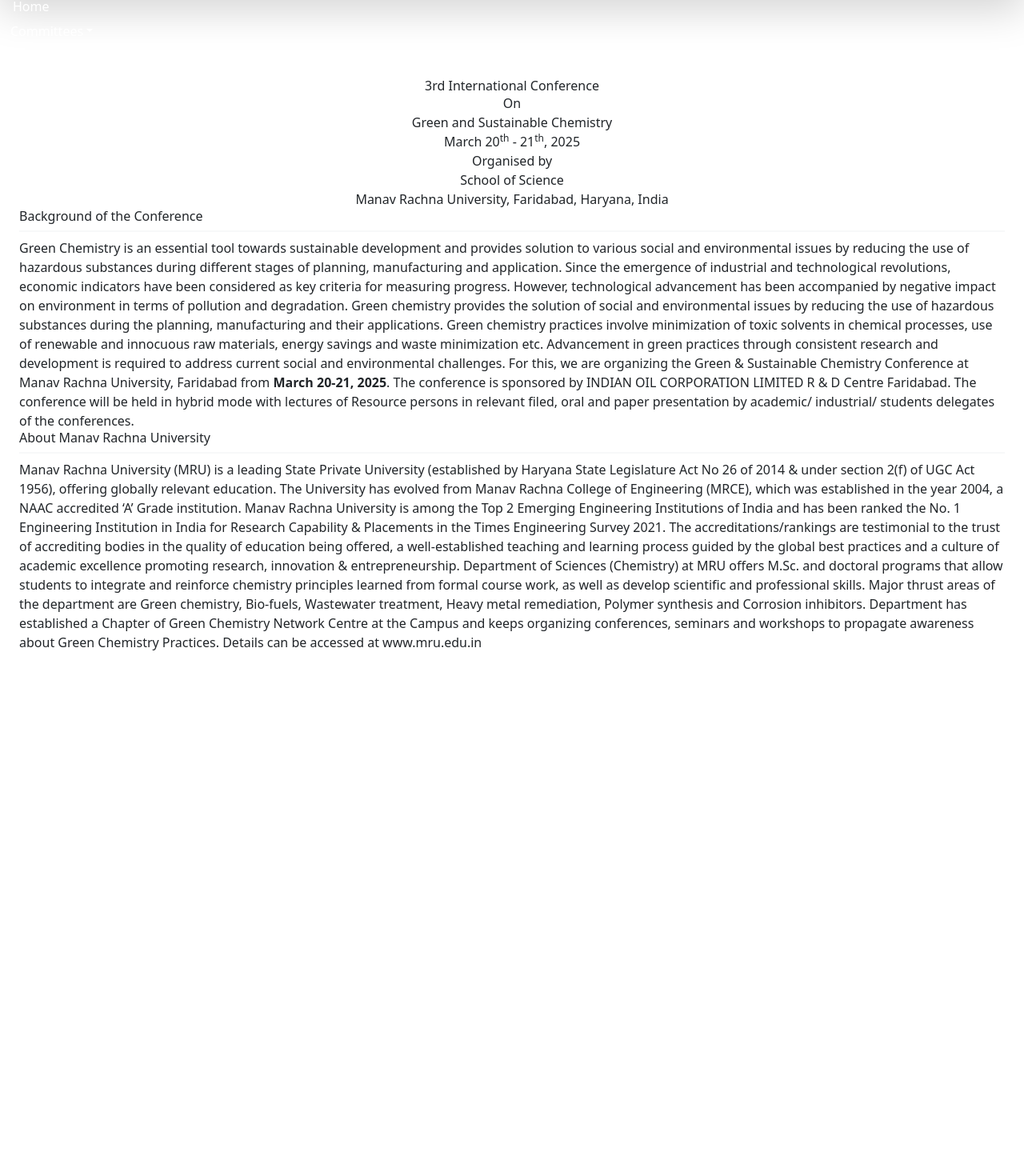
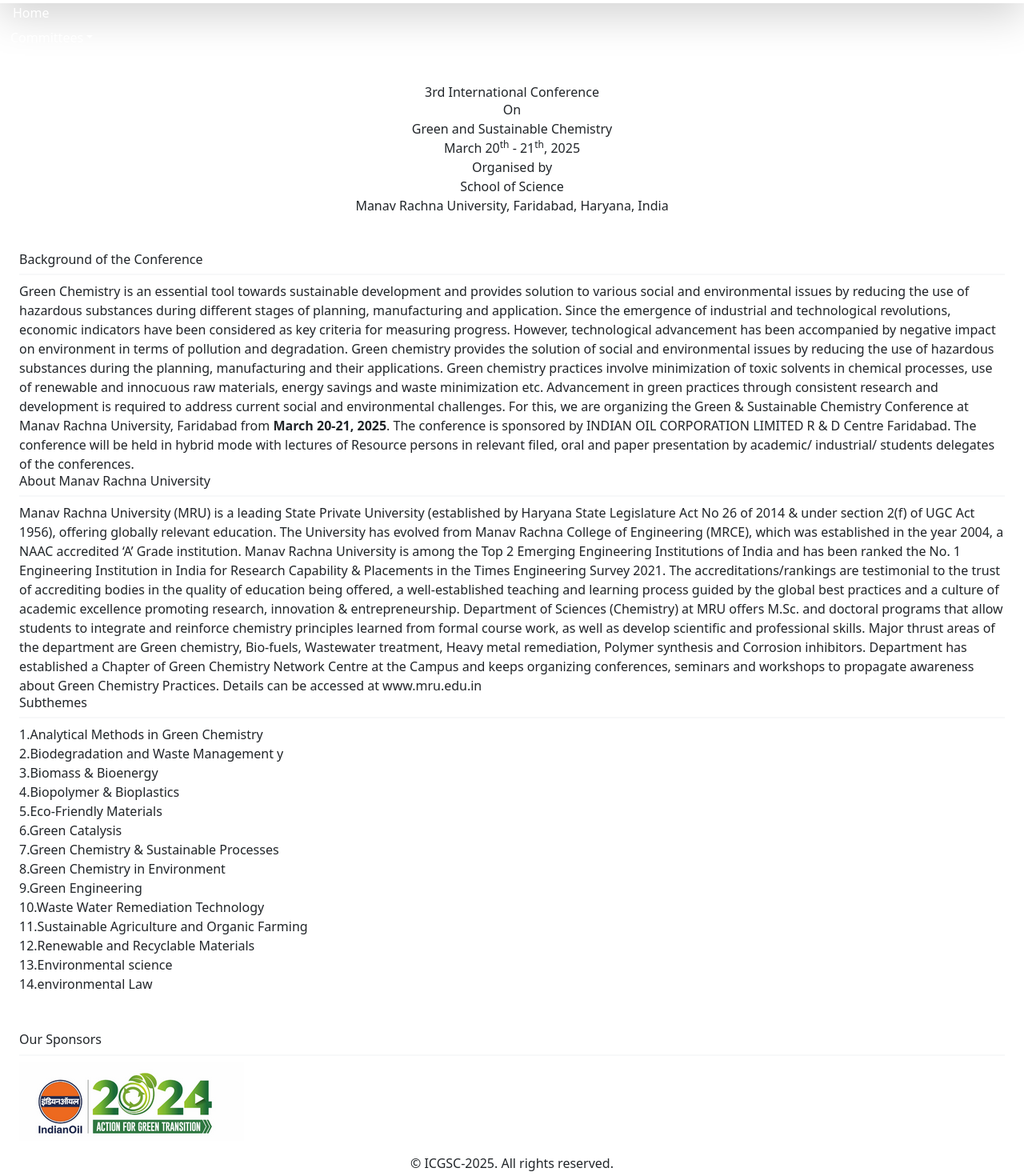
Before and after one commit to KumarAr0631F/ICGSC-2025, a React (Vite) app: page / in a window 1280 px wide. Shown: the part 1149-2619 px from the top of the page at 80% size. Before the commit the page ends 1964 px from the top, so only its background shows below. Built offline with nearby package versions, Linux system fonts and the light colour scheme.

Commit message:
first commit

```diff
--- a/index.html
+++ b/index.html
@@ -10,6 +10,7 @@
   </head>
   <body>
     <div id="root"></div>
+    <script src="https://cdn.jsdelivr.net/npm/bootstrap@5.3.3/dist/js/bootstrap.bundle.min.js" integrity="sha384-YvpcrYf0tY3lHB60NNkmXc5s9fDVZLESaAA55NDzOxhy9GkcIdslK1eN7N6jIeHz" crossorigin="anonymous"></script>
     <script type="module" src="/src/main.jsx"></script>
   </body>
 </html>
--- a/src/assets/assets.js
+++ b/src/assets/assets.js
@@ -2,10 +2,12 @@ import icgsc2025 from "./icgsc2025.png";
 import mru_logo from "./mru_logo.jpeg";
 import mru_sos from "./mru_sos.png";
 import mru from "./mru.png";
+import sponsor_logo_1 from "./sponsor_logo_1.png"
 
 export const assets = {
     icgsc2025,
     mru_logo,
     mru,
     mru_sos,
+    sponsor_logo_1,
 }
--- a/src/components/Footer.jsx
+++ b/src/components/Footer.jsx
@@ -1,9 +1,16 @@
-import React from 'react'
+import React from "react";
+import { assets } from "../assets/assets";
+import { NavLink } from "react-router-dom";
 
 const Footer = () => {
   return (
-    <div></div>
-  )
-}
+    <footer className="bg-gray-200 py-3 items-center">
+      {/* Bottom Text */}
+      <div className="text-center text-sm text-gray-500 px-4">
+        &copy; ICGSC-2025. All rights reserved.
+      </div>
+    </footer>
+  );
+};
 
-export default Footer
+export default Footer;
--- a/src/components/Navbar.jsx
+++ b/src/components/Navbar.jsx
@@ -39,7 +39,7 @@ const Navbar = () => {
 
   return (
     <nav className="bg-slate-100 sticky top-0 z-50">
-      <div className="bg-gray-100 ml-5 mr-5 hidden md:flex justify-between items-center">
+      <div className="bg-gray-100 ml-5 mr-5 p-1 hidden md:flex justify-between items-center">
         <div className="flex flex-1 space-x-6 justify-start items-center">
           <NavLink to={"/"}>
             <img
@@ -243,6 +243,9 @@ const Navbar = () => {
           </div>
         </ul>
       </div>
+
+      {/* Blue strip navbar */}
+
       <div className="text-white bg-blue-500 hidden md:flex items-center justify-around sticky top-[64px] z-50 w-full">
         {/* Navbar Container */}
         <div className="flex items-center justify-between">
--- a/src/pages/Home.jsx
+++ b/src/pages/Home.jsx
@@ -1,5 +1,6 @@
 import React from "react";
 import { NavLink } from "react-router-dom";
+import { assets } from "../assets/assets";
 
 const Home = () => {
   return (
@@ -21,6 +22,22 @@ const Home = () => {
           </p>
         </div>
       </div>
+
+      {/* Scrolling Text */}
+      <div className="bg-red-600 text-white w-full mt-2">
+        <marquee
+          behavior="scroll"
+          direction="left"
+          className="py-1 text-center flex text-sm md:text-lg"
+        >
+          Paper Submission Deadline:- 10th March, 2025
+          &nbsp;&nbsp;&nbsp;&nbsp;&nbsp;&nbsp;&nbsp;&nbsp;&nbsp;&nbsp;&nbsp;&nbsp;&nbsp;&nbsp;&nbsp;&nbsp;&nbsp;&nbsp;&nbsp;
+          Notification of Acceptance:- 10th March, 2025
+          &nbsp;&nbsp;&nbsp;&nbsp;&nbsp;&nbsp;&nbsp;&nbsp;&nbsp;&nbsp;&nbsp;&nbsp;&nbsp;&nbsp;&nbsp;&nbsp;&nbsp;&nbsp;&nbsp;
+          Registration Deadline:- 17th March, 2025
+        </marquee>
+      </div>
+
       <div className="w-full max-w-6xl px-4 md:px-8 lg:px-12 py-8">
         {/* About Conference */}
         <div className="mb-12">
@@ -91,6 +108,39 @@ const Home = () => {
             </NavLink>
           </p>
         </div>
+
+        <div className="mb-12">
+          <h3 className="text-green-700 text-2xl md:text-3xl font-bold">
+            Subthemes
+          </h3>
+          <hr className="bg-green-700 border h-1 w-full my-2" />
+          <ul>
+            <li>1.Analytical Methods in Green Chemistry</li>
+            <li>2.Biodegradation and Waste Management y</li>
+            <li>3.Biomass & Bioenergy</li>
+            <li>4.Biopolymer & Bioplastics</li>
+            <li>5.Eco-Friendly Materials</li>
+            <li>6.Green Catalysis</li>
+            <li>7.Green Chemistry & Sustainable Processes</li>
+            <li>8.Green Chemistry in Environment</li>
+            <li>9.Green Engineering</li>
+            <li>10.Waste Water Remediation Technology</li>
+            <li>11.Sustainable Agriculture and Organic Farming</li>
+            <li>12.Renewable and Recyclable Materials</li>
+            <li>13.Environmental science</li>
+            <li>14.environmental Law</li>
+          </ul>
+        </div>
+
+        <div className="mt-5">
+          <h3 className="text-blue-700 text-2xl md:text-3xl font-bold">
+            Our Sponsors
+          </h3>
+          <hr className="bg-blue-700 border h-1 w-full my-2" />
+          <div className="grid grid-cols-2 sm:grid-cols-3 md:grid-cols-4 gap-4">
+            <img src={assets.sponsor_logo_1} alt="" />
+          </div>
+        </div>
       </div>
     </div>
   );
```
Also changed, not shown: src/assets/sponsor_logo_1.png (added).
